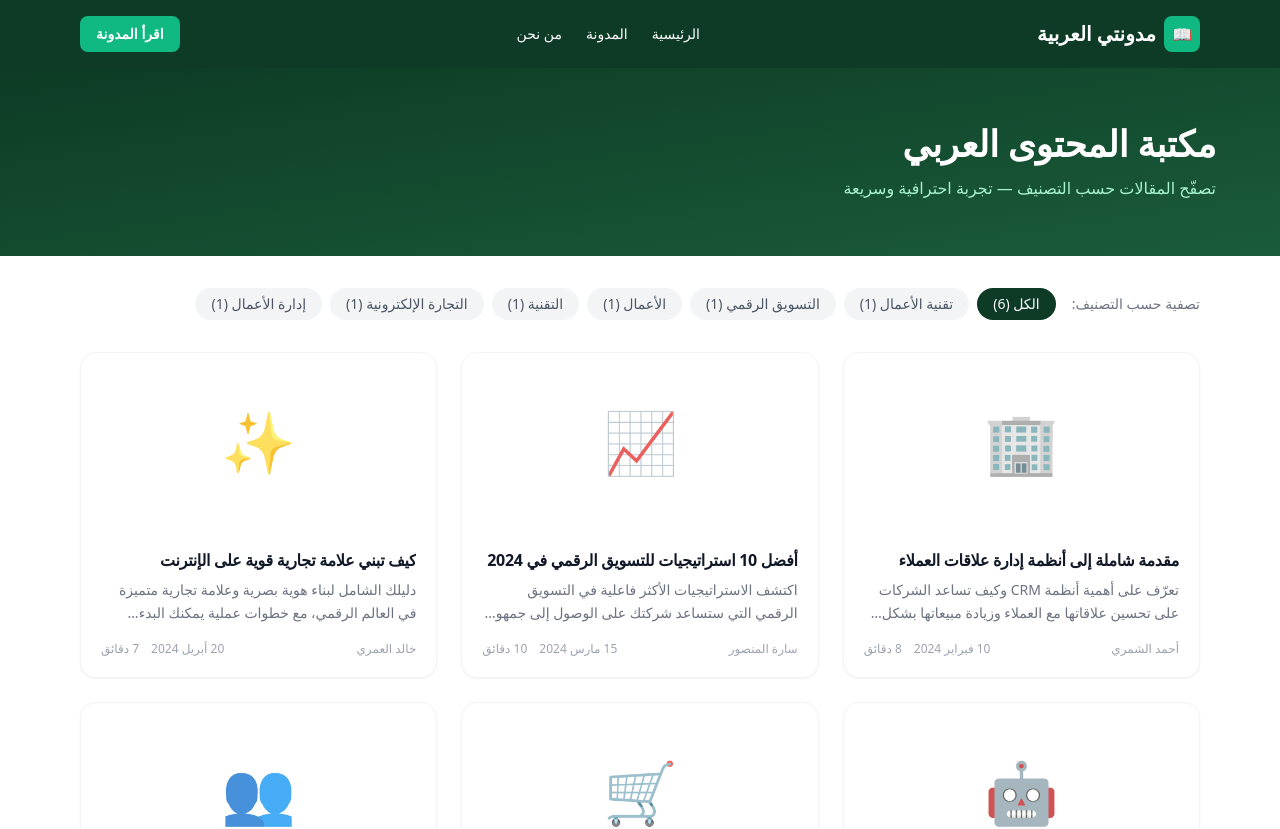
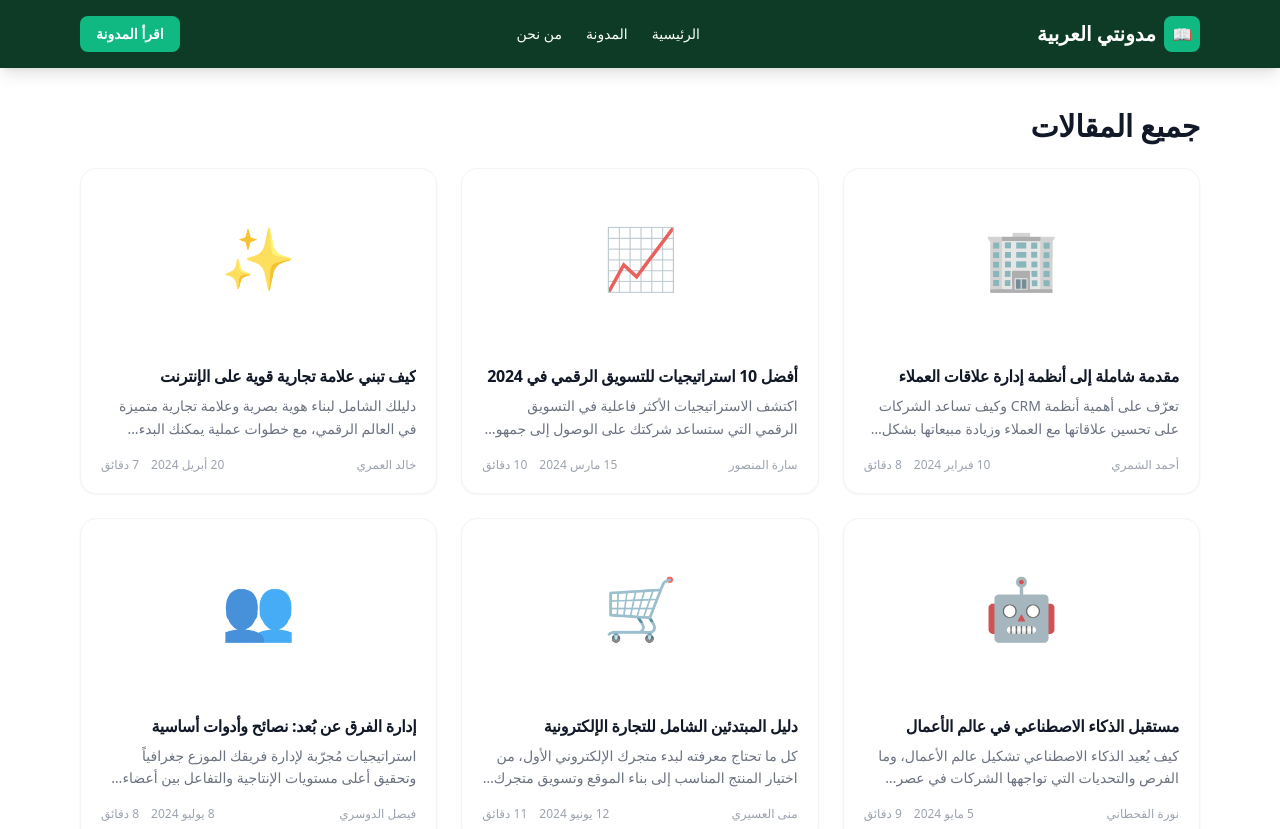
Before and after one commit to ajajco/ar-blog, a Next.js app: page /blog in a window 1280 px wide. Shown: the top 829 px of the page. Built offline with nearby package versions, Linux system fonts and the light colour scheme.

Commit message:
fix searchParams next15 FINAL

```diff
--- a/app/blog/page.tsx
+++ b/app/blog/page.tsx
@@ -1,75 +1,33 @@
 import PostCard from "@/components/PostCard";
-import { posts, categories } from "@/data/posts";
-import Link from "next/link";
+import { posts } from "@/data/posts";
 
-export default function BlogPage({
+export default async function BlogPage({
   searchParams,
 }: {
-  searchParams: { category?: string };
+  searchParams: Promise<{ category?: string }>;
 }) {
-  const activeCategory = searchParams.category || "الكل";
+  const { category } = await searchParams;
 
   const filteredPosts =
-    activeCategory === "الكل"
-      ? posts
-      : posts.filter((post) => post.category === activeCategory);
+    category && category !== "all"
+      ? posts.filter((post) => post.category === category)
+      : posts;
 
   return (
-    <>
-      {/* Header */}
-      <section className="bg-gradient-to-br from-[#0d3b25] to-[#1a5c3a] text-white py-14 px-4">
-        <div className="max-w-6xl mx-auto">
-          <h1 className="text-3xl md:text-4xl font-black mb-3">
-            مكتبة المحتوى العربي
-          </h1>
-          <p className="text-emerald-200 text-base">
-            تصفّح المقالات حسب التصنيف — تجربة احترافية وسريعة
-          </p>
+    <section className="max-w-6xl mx-auto px-4 py-10">
+      <h1 className="text-3xl font-black mb-6">
+        {category ? `تصنيف: ${category}` : "جميع المقالات"}
+      </h1>
+
+      {filteredPosts.length === 0 ? (
+        <p className="text-gray-500">لا توجد مقالات</p>
+      ) : (
+        <div className="grid grid-cols-1 md:grid-cols-3 gap-6">
+          {filteredPosts.map((post) => (
+            <PostCard key={post.slug} post={post} />
+          ))}
         </div>
-      </section>
-
-      {/* Categories */}
-      <section className="max-w-6xl mx-auto px-4 py-8">
-        <div className="flex flex-wrap gap-2 mb-8 items-center">
-          <span className="text-gray-500 text-sm ml-2">
-            تصفية حسب التصنيف:
-          </span>
-
-          {categories.map((cat) => {
-            const count =
-              cat === "الكل"
-                ? posts.length
-                : posts.filter((p) => p.category === cat).length;
-
-            return (
-              <Link
-                key={cat}
-                href={`/blog?category=${encodeURIComponent(cat)}`}
-                className={`px-4 py-1.5 rounded-full text-sm font-medium transition-all ${
-                  activeCategory === cat
-                    ? "bg-[#0d3b25] text-white"
-                    : "bg-gray-100 text-gray-600 hover:bg-emerald-50 hover:text-emerald-800"
-                }`}
-              >
-                {cat} ({count})
-              </Link>
-            );
-          })}
-        </div>
-
-        {/* Posts */}
-        <div className="grid grid-cols-1 md:grid-cols-2 lg:grid-cols-3 gap-6">
-          {filteredPosts.length > 0 ? (
-            filteredPosts.map((post) => (
-              <PostCard key={post.slug} post={post} />
-            ))
-          ) : (
-            <p className="text-gray-500 text-center col-span-full">
-              لا توجد مقالات في هذا التصنيف حالياً
-            </p>
-          )}
-        </div>
-      </section>
-    </>
+      )}
+    </section>
   );
 }
```
